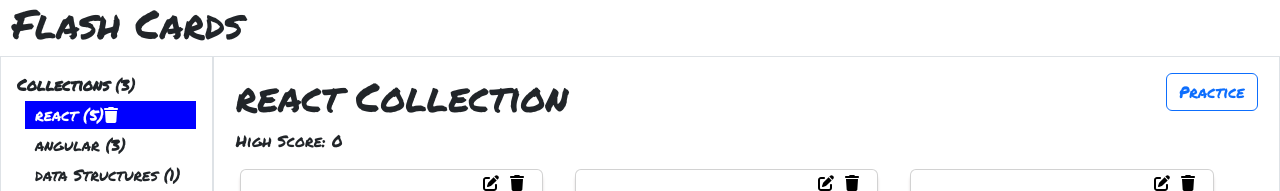
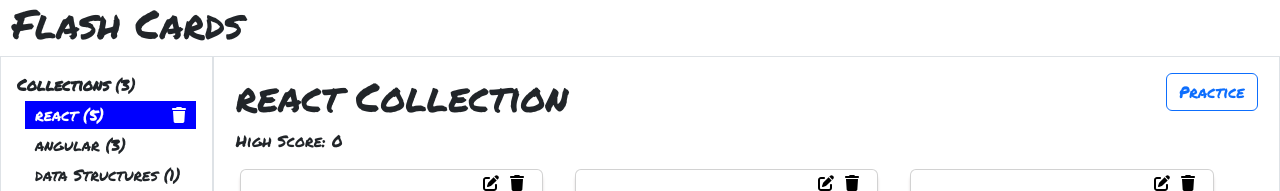
Before and after one commit to BriGuy520/flash-cards, a React (Create React App) app: page / in a window 1280 px wide. Shown: the top 191 px of the page. Built offline with nearby package versions, Linux system fonts and the light colour scheme.

Commit message:
making progress with my delete collection functionality

```diff
--- a/src/App.css
+++ b/src/App.css
@@ -24,6 +24,7 @@ ul.collections-list {
 
 .collections-list li.active {
   display: flex;
+  justify-content: space-between;
   background: blue;
   color: #fff;
 }
--- a/src/App.tsx
+++ b/src/App.tsx
@@ -30,6 +30,8 @@ function App(): any {
   const [editAnswer, setEditAnswer] = React.useState<string>('');
 
   const [practice, setPractice] = React.useState<boolean>(false);
+
+  const currentCollectionRef = React.useRef('');
 
 
   const handleSubmit = (e: React.FormEvent<HTMLFormElement>) => {
@@ -77,7 +79,6 @@ function App(): any {
     setEditCard([id, valueToChange]);
     setEditQuestion(collections[currentCollection][valueToChange].question);
     setEditAnswer(collections[currentCollection][valueToChange].answer);
-
   }
 
   const handleEditSubmit = (e: React.ChangeEvent<HTMLFormElement>) => {
@@ -127,7 +128,7 @@ function App(): any {
   }
 
   const deleteCollection = (collectionSelected: string) => {
-    console.log(collections[collectionSelected]);
+
     const newObj: CollectionsInterface = {};
 
     for(const collectionKey in collections){
@@ -137,6 +138,7 @@ function App(): any {
     }
 
     setCollections(newObj);
+    currentCollectionRef.current = Object.keys(newObj)[0];
   }
 
   const practiceMode = (): void => {
@@ -161,7 +163,7 @@ function App(): any {
             collectionName={collectionName}
             handleAddCollection={handleKeyDown}
             handleDeleteCollection={deleteCollection}
-            currentCollection={currentCollection}
+            currentCollection={currentCollectionRef.current ? currentCollectionRef.current : currentCollection}
             collections={collections}
             handleClick={handleClick}
           />
--- a/src/components/Collections.tsx
+++ b/src/components/Collections.tsx
@@ -24,8 +24,10 @@ const Collections = ({createCollection, handleAddCollection, handleDeleteCollect
       <ul className="collections-list">
         {collectionList.map(collection => {
           const total: number = collections[collection].length;
+          console.log(currentCollection);
           return <li className={collection === currentCollection ? 'active' : ''} key={collection} onClick={() => handleClick(collection)}><span>{collection} ({total})</span> <span onClick={() => handleDeleteCollection(collection)} className="trashcan"><FontAwesomeIcon icon={faTrash} /></span></li>
         })}
+
         <li className="pl-0 ml-0"><input className="add-collection" onChange={createCollection} onKeyDown={handleAddCollection} value={collectionName}/></li>
       </ul>
 
```
